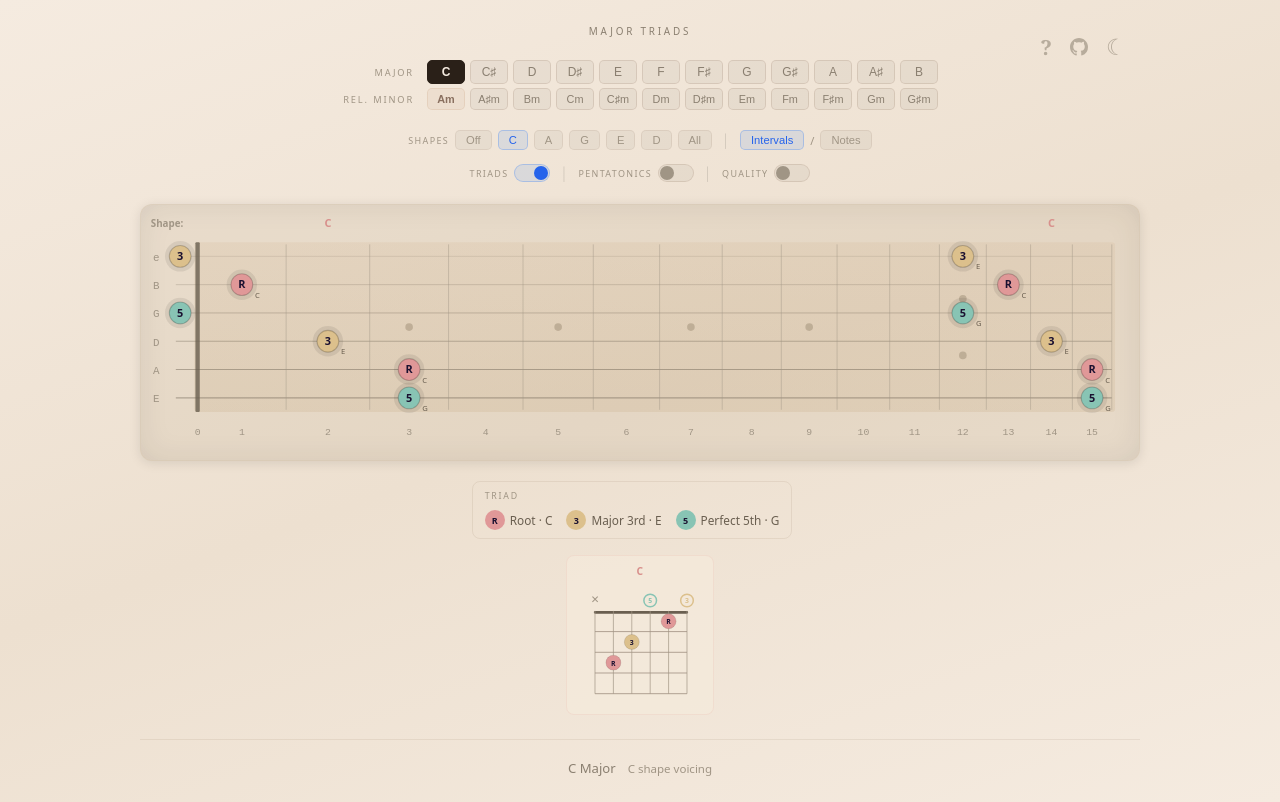
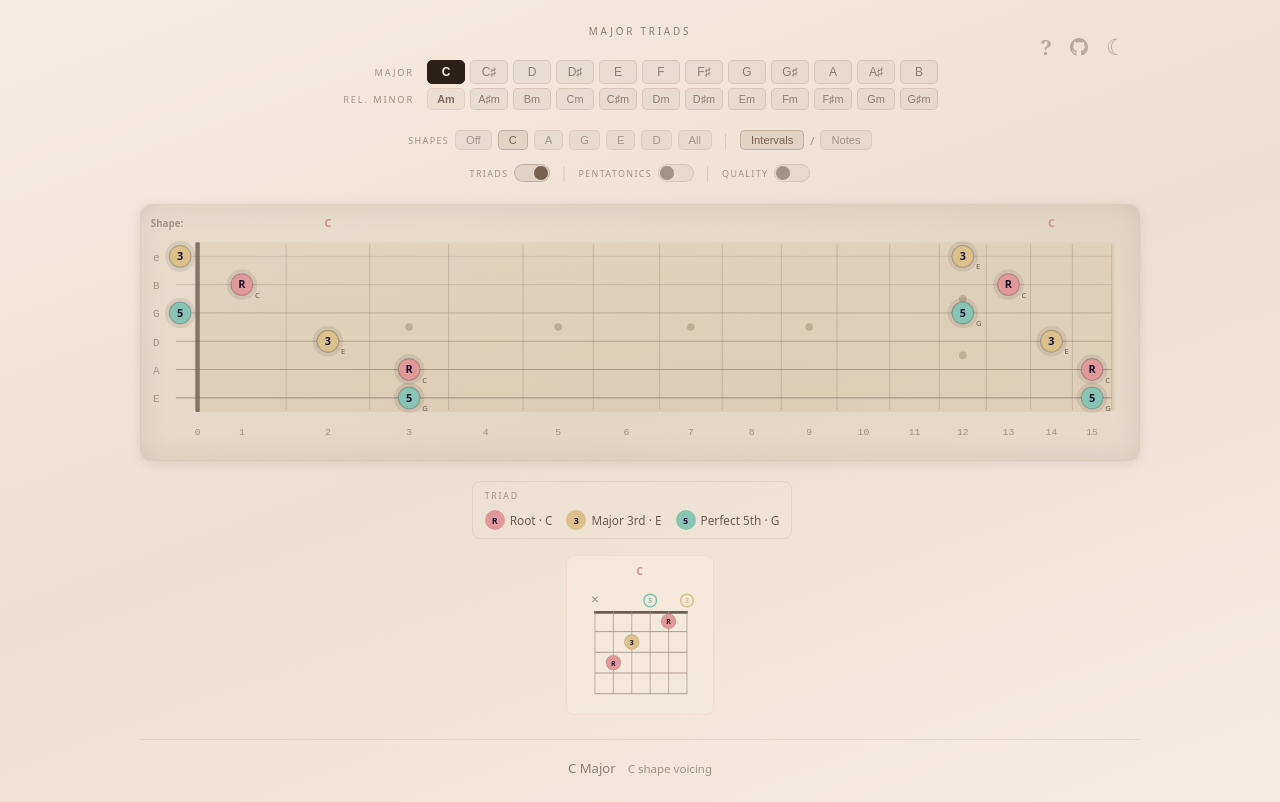
Before and after one commit to tartansandal/caged-explorer, a React (Vite) app: page / in a window 1280 px wide. Built offline with nearby package versions, Linux system fonts and the light colour scheme.

Commit message:
fix: use warm brown accent tokens in light theme for pills and toggles
Replace blue accent colors with warm brown tones in THEME_LIGHT so
pill toggles and active toggle buttons match the warm palette.

```diff
--- a/src/App.jsx
+++ b/src/App.jsx
@@ -123,14 +123,14 @@ const THEME_LIGHT = {
     card: "rgba(245,235,220,0.6)",
     btnOff: "rgba(0,0,0,0.04)",
     btnOn: "rgba(0,0,0,0.08)",
-    btnAccent: "rgba(59,130,246,0.12)",
+    btnAccent: "rgba(120,90,60,0.12)",
     page: "linear-gradient(160deg, #f5ebe0 0%, #ede0d0 50%, #f5ebe0 100%)",
   },
   border: {
     subtle: "rgba(120,90,60,0.1)",
     light: "rgba(120,90,60,0.15)",
     medium: "rgba(120,90,60,0.2)",
-    accent: "rgba(59,130,246,0.3)",
+    accent: "rgba(120,90,60,0.3)",
   },
   text: {
     primary: "#2a2018",
@@ -150,7 +150,7 @@ const THEME_LIGHT = {
     medium: "rgba(0,0,0,0.2)",
   },
   accent: {
-    blue: "#2563eb",
+    blue: "#7a6050",
   },
   fretboard: {
     gradientTop: "#d4b896",
```
